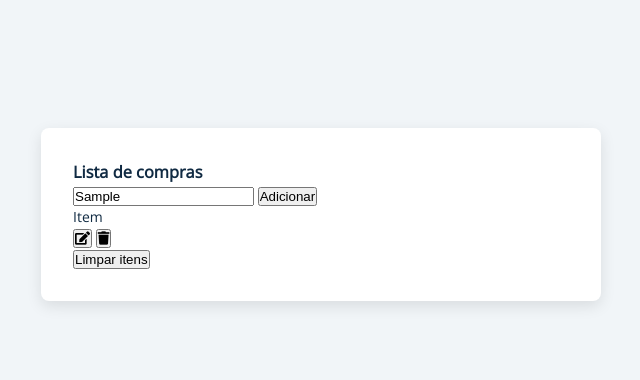
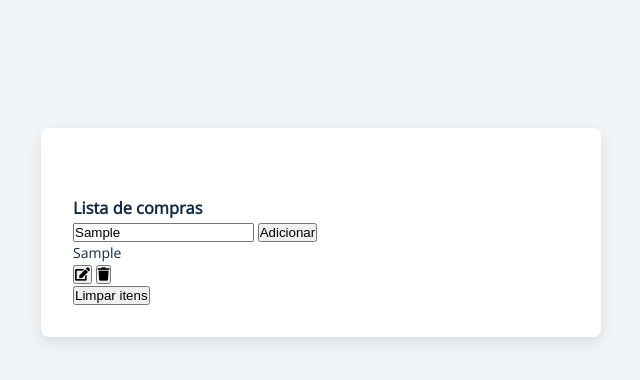
Before and after one commit to lilian-rangel/Projeto-Lista-de-Compras, a plain HTML site: page index.html in a window 1280 px wide. Both pictures are taken after typing "Sample" into the empty fields and a click on the button "Adicionar". Shown: the whole page, without its empty margins (319-959 px from the left). Drawn offline with nearby package versions, Linux system fonts and the light colour scheme.

Commit message:
:sparkles: feat:createElement article

```diff
--- a/assets/css/styles.css
+++ b/assets/css/styles.css
@@ -4,11 +4,12 @@
     --clr-white: #fff;
     --radius: 0.5rem;
     --light-shadow: 0 5px 15px rgba(0, 0, 0, 0.1);
+    --dark-shadow: 0 5px 15px rgba(0, 0, 0, 0.2);
     --transition: all 0.3s linear;
     --ff-secondary: "Open Sans", sans-serif;
     --clr-grey-10: hsl(210, 36%, 96%);
     --clr-grey-1: hsl(209, 61%, 16%);
-
+    --spacing: 0.25rem;
 
 }
 
@@ -45,3 +46,29 @@ body {
     transition: var(--transition);
     padding: 2rem;
 }
+
+.section-center:hover {
+    box-shadow: var(--dark-shadow);
+}
+
+.alert {
+    margin-bottom: 1rem;
+    height: 1.25rem;
+    display: grid;
+    align-items: center;
+    text-align: center;
+    font-size: 0.7rem;
+    border-radius: 0.25rem;
+    letter-spacing: var(--spacing);
+    text-transform: capitalize;
+}
+
+.alert-danger {
+    color: #721c24;
+    background: #f8d7da;
+}
+
+.alert-success {
+    color: #155724;
+    background: #f8d7da;
+}
--- a/assets/js/script.js
+++ b/assets/js/script.js
@@ -22,6 +22,29 @@ function addItem(e) {
 
     const id = new Date().getTime().toString();
     if (value && !editFlag) {
+        const element = document.createElement("article");
+        // add class
+        element.classList.add("grocery-item");
+        //add id
+        const attr = document.createAttribute("data-id");
+        attr.value = id;
+        element.setAttributeNode(attr);
+        element.innerHTML = `<p class="title">${value}</p>
+        <div class="btn-container">
+            <button type="button" class="edit-btn">
+                <i class="fas fa-edit"></i>
+            </button>
+            <button type="button" class="delete-btn">
+                <i class="fas fa-trash"></i>
+            </button>
+        </div>`;
+        // append child
+        list.appendChild(element);
+        // display alert
+        displayAlert("Item adicionado a lista", "success");
+        //show container
+        container.classList.add("show-container");
+
 
     } else if (value && editFlag) {
 
--- a/index.html
+++ b/index.html
@@ -20,19 +20,7 @@
             </div>
         </form>
         <div class="grocery-container">
-            <div class="grocery-list">
-                <article class="grocery-item">
-                    <p class="title">Item</p>
-                    <div class="btn-container">
-                        <button type="button" class="edit-btn">
-                            <i class="fas fa-edit"></i>
-                        </button>
-                        <button type="button" class="delete-btn">
-                            <i class="fas fa-trash"></i>
-                        </button>
-                    </div>
-                </article>
-            </div>
+            <div class="grocery-list"></div>
             <button type="button" class="clear-btn">Limpar itens</button>
         </div>
     </section>
```
